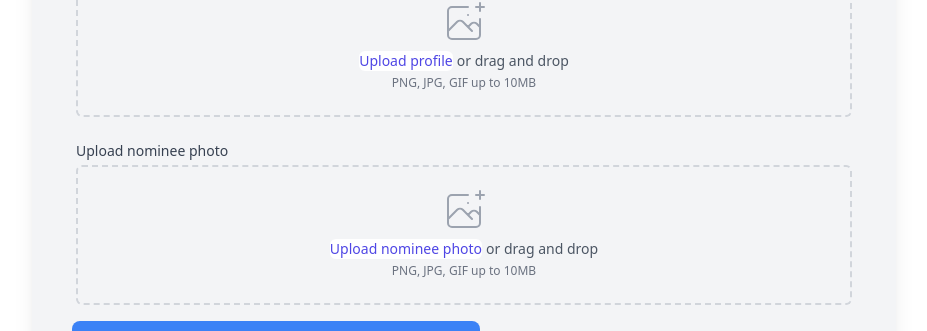
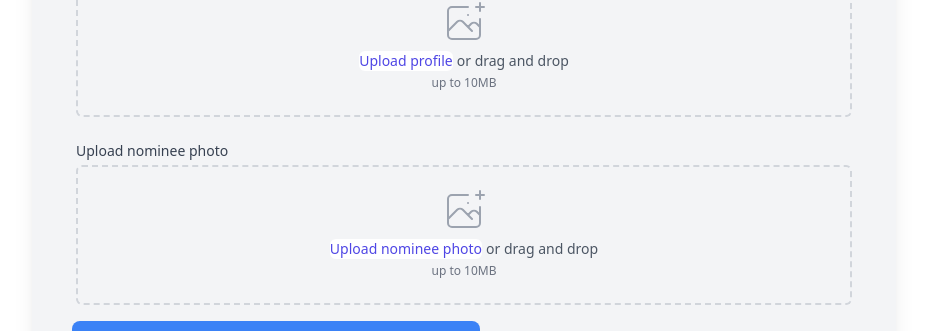
Before and after one commit to PhilaniNcube/women-in-maritime, a Next.js app: page /imbokodo-awards in a window 1280 px wide. Shown: the part 569-900 px from the top of the page, without its empty margins (176-1103 px from the left). Built offline with nearby package versions, Linux system fonts and the light colour scheme; what @supabase/auth-helpers-react would draw is missing.

Commit message:
file types

```diff
--- a/pages/imbokodo-awards.tsx
+++ b/pages/imbokodo-awards.tsx
@@ -237,7 +237,7 @@
                 </label>
                 <p className="pl-1">or drag and drop</p>
               </div>
-              <p className="text-xs text-gray-500">PNG, JPG, GIF up to 10MB</p>
+              <p className="text-xs text-gray-500">up to 10MB</p>
             </div>
           </div>
         </div>
@@ -278,7 +278,7 @@
                 </label>
                 <p className="pl-1">or drag and drop</p>
               </div>
-              <p className="text-xs text-gray-500">PNG, JPG, GIF up to 10MB</p>
+              <p className="text-xs text-gray-500">up to 10MB</p>
             </div>
           </div>
         </div>
```
